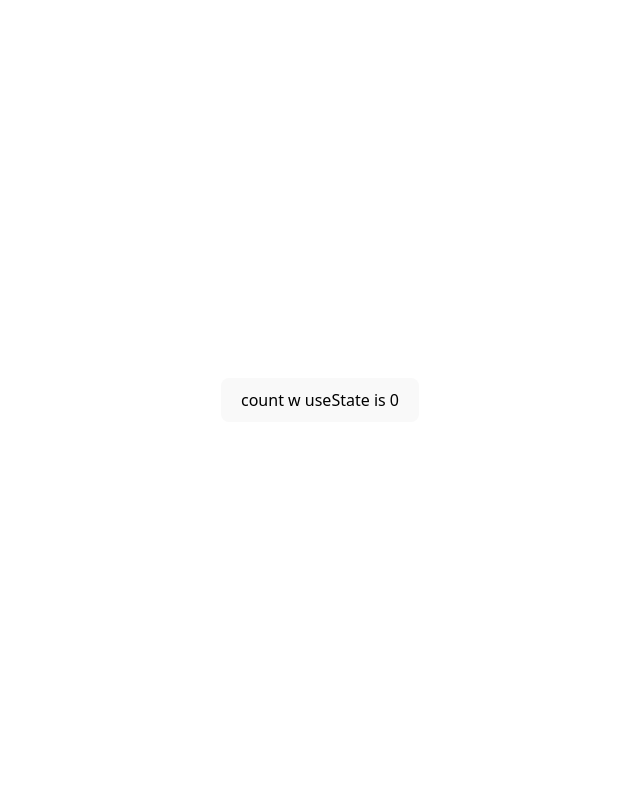
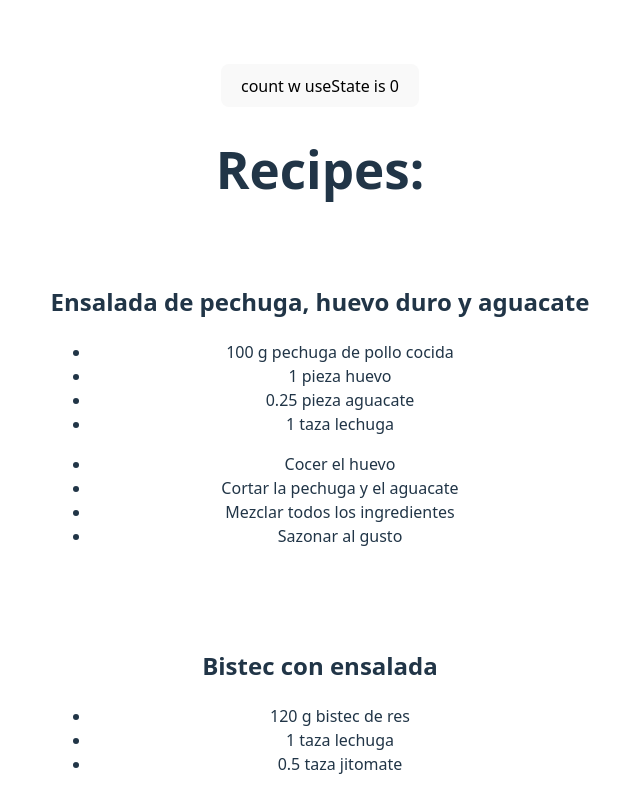
Before and after one commit to pamelagrhz/DietAppv2, a React (Vite) app in the folder DietApp/: page / in a window 1280 px wide. Shown: the top 796 px of the page, without its empty margins (320-960 px from the left). Built offline with nearby package versions, Linux system fonts and the light colour scheme.

Commit message:
Create recipe cards and map Json and arrays

```diff
--- a/DietApp/src/App.jsx
+++ b/DietApp/src/App.jsx
@@ -2,6 +2,9 @@ import { useState } from 'react'
 import reactLogo from './assets/react.svg'
 import viteLogo from '/vite.svg'
 import './App.css'
+import RecipeList from './components/recipes/RecipeList'
+import recipe from './data/recipes.json'
+
 
 function App() {
   const [count, setCount] = useState(0)
@@ -12,6 +15,7 @@ function App() {
         <button onClick={() => setCount((count) => count + 1)}>
           count w useState is {count}
         </button>
+        <RecipeList  recipes={recipe}/>
       </div>
     </>
   )
--- /dev/null
+++ b/DietApp/src/components/recipes/RecipeCard.jsx
@@ -0,0 +1,22 @@
+export default function RecipeCard({ recipe }) {
+  if (!recipe) return null;
+  return (
+    <div className="recipe-card">
+      <div className="card">
+        <h2>{recipe.nombre}</h2>
+        <ul>
+          {recipe.ingredientes.map((ing, i) => (
+            <li key={i}>
+              {ing.cantidad} {ing.medida} {ing.ingrediente}
+            </li>
+          ))}
+        </ul>
+        <ul>
+          {recipe.preparacion.map((ins, j) => (
+            <li key={j}>{ins}</li>
+          ))}
+        </ul>
+      </div>
+    </div>
+  );
+}
--- a/DietApp/src/components/recipes/RecipeList.jsx
+++ b/DietApp/src/components/recipes/RecipeList.jsx
@@ -1,10 +1,12 @@
-import recipesData from '../../data/recipes.json'
+import RecipeCard from './RecipeCard';
 
 export default function RecipeList({ recipes }) {
-    return (
+  return (
     <>
-        <h1>Recipes:</h1>
-        <ShowRecipes recipes={recipes.recetas} />
+      <h1>Recipes:</h1>
+      {recipes.recetas.map((recipe, idx) => (
+        <RecipeCard key={idx} recipe={recipe} />
+      ))}
     </>
-  )
+  );
 }
```
Also changed, not shown: DietApp/src/components/recipes/ShowRecipes.jsx (deleted, +0 -9 lines).
